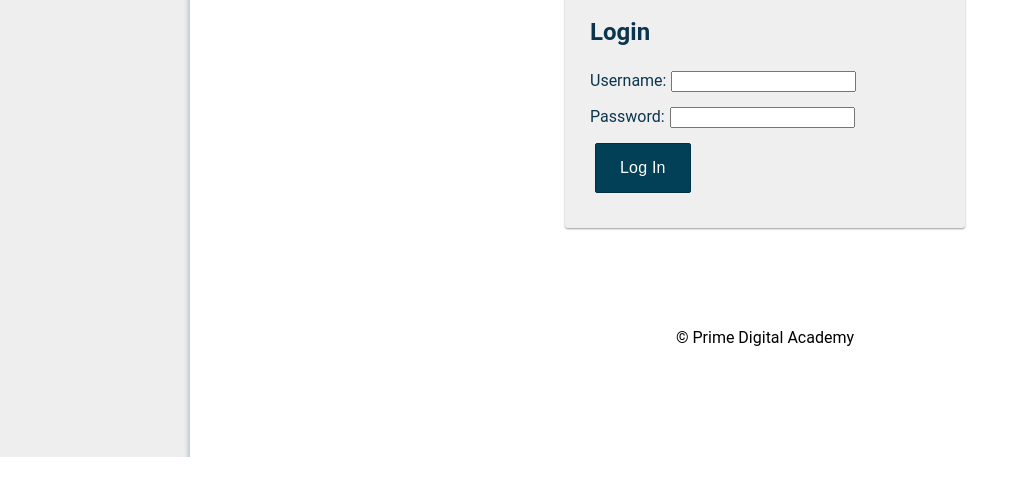
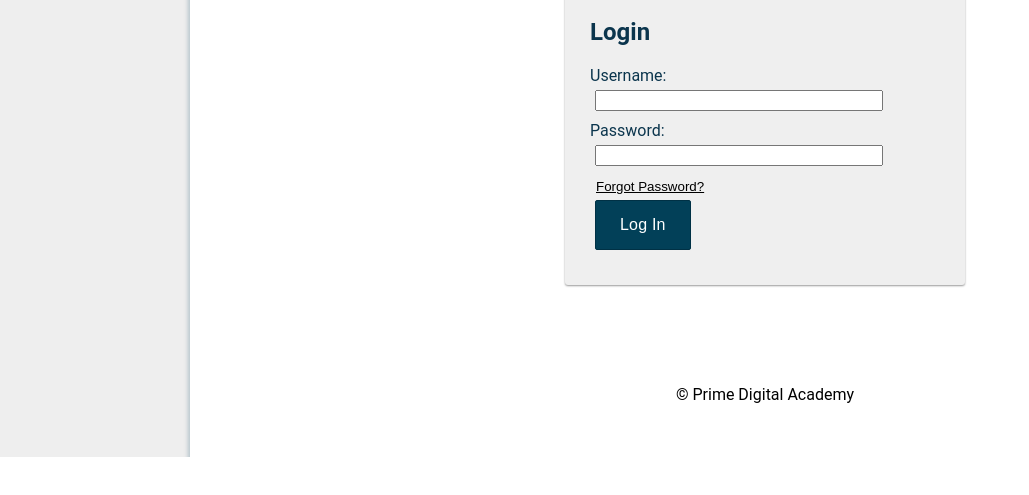
Before and after one commit to korchard/imperator, a React app: page /#/info in a window 1280 px wide. Shown: the part 355-850 px from the top of the page, without its empty margins (0-1029 px from the left). Built offline with nearby package versions, Linux system fonts and the light colour scheme; no server answers.

Commit message:
finished styling for the login page

```diff
--- a/src/components/LoginForm/LoginForm.css
+++ b/src/components/LoginForm/LoginForm.css
@@ -1,10 +1,6 @@
 .login {
   margin-top: 20%;
   color: rgb(11, 53, 77);
-}
-
-.loginbtn {
-  padding-left: 60%;
 }
 
 .nav-logo2 {
@@ -12,3 +8,12 @@
   width: 70px;
   margin: 32px 9px 16px 9px;
 }
+
+.loginForm {
+  width: 80%;
+}
+
+.linkBtn {
+  border: none;
+  text-decoration: underline;
+}
--- a/src/components/LoginForm/LoginForm.tsx
+++ b/src/components/LoginForm/LoginForm.tsx
@@ -56,6 +56,7 @@ const LoginForm: React.FC<Props> = () => {
                     <label htmlFor='username'>
                     Username:
                     <input
+                        className="loginForm"
                         type='text'
                         name='username'
                         required
@@ -68,6 +69,7 @@ const LoginForm: React.FC<Props> = () => {
                     <label htmlFor='password'>
                     Password:
                     <input
+                        className="loginForm"
                         type='password'
                         name='password'
                         required
@@ -77,7 +79,10 @@ const LoginForm: React.FC<Props> = () => {
                     </label>
                 </div>
                 <div>
-                    <input className='btn loginbtn' type='submit' name='submit' value='Log In' />
+                    <button className='linkBtn'>Forgot Password?</button>
+                </div>
+                <div>
+                    <input className='btn' type='submit' name='submit' value='Log In' />
                 </div>
             </form>
         </div>
```
